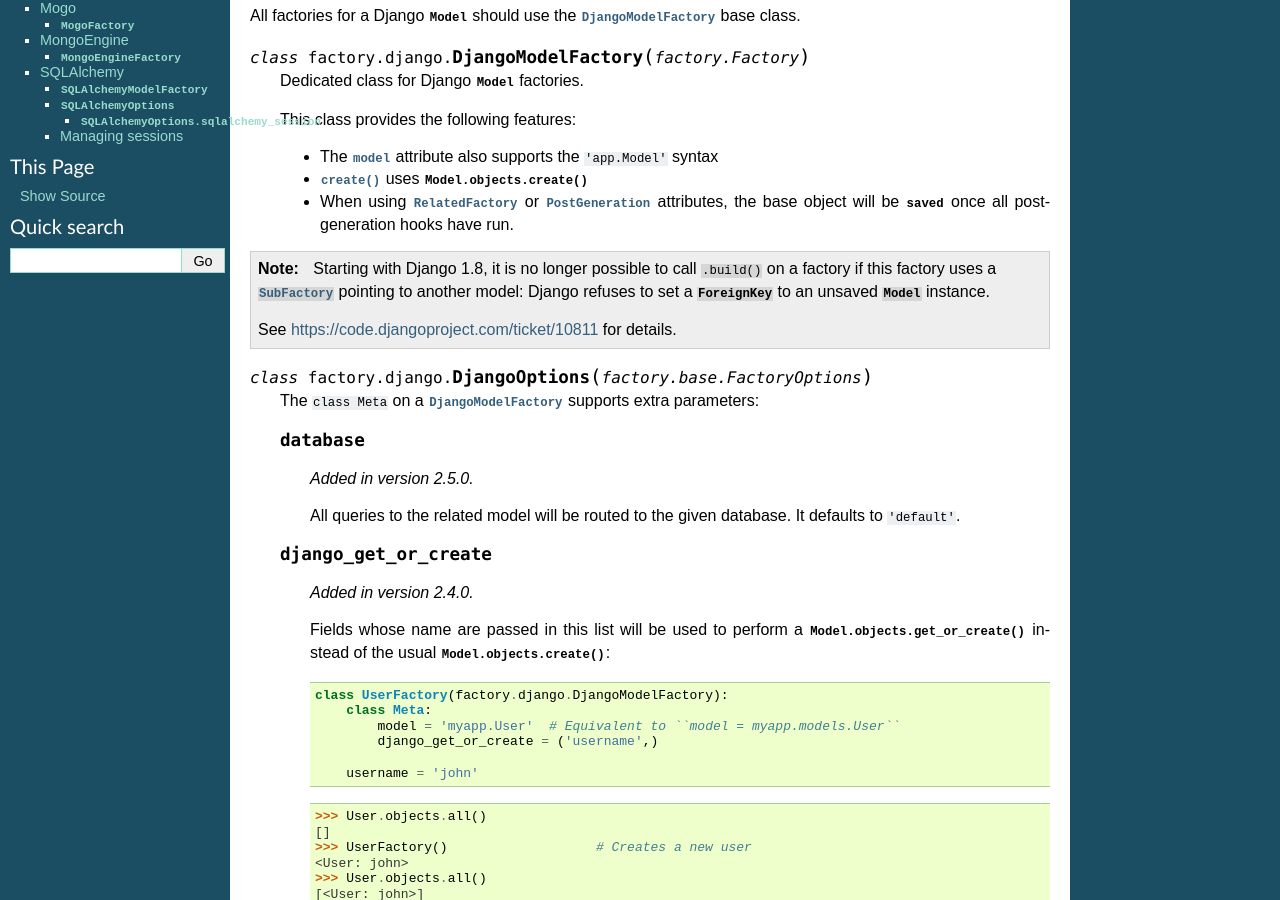
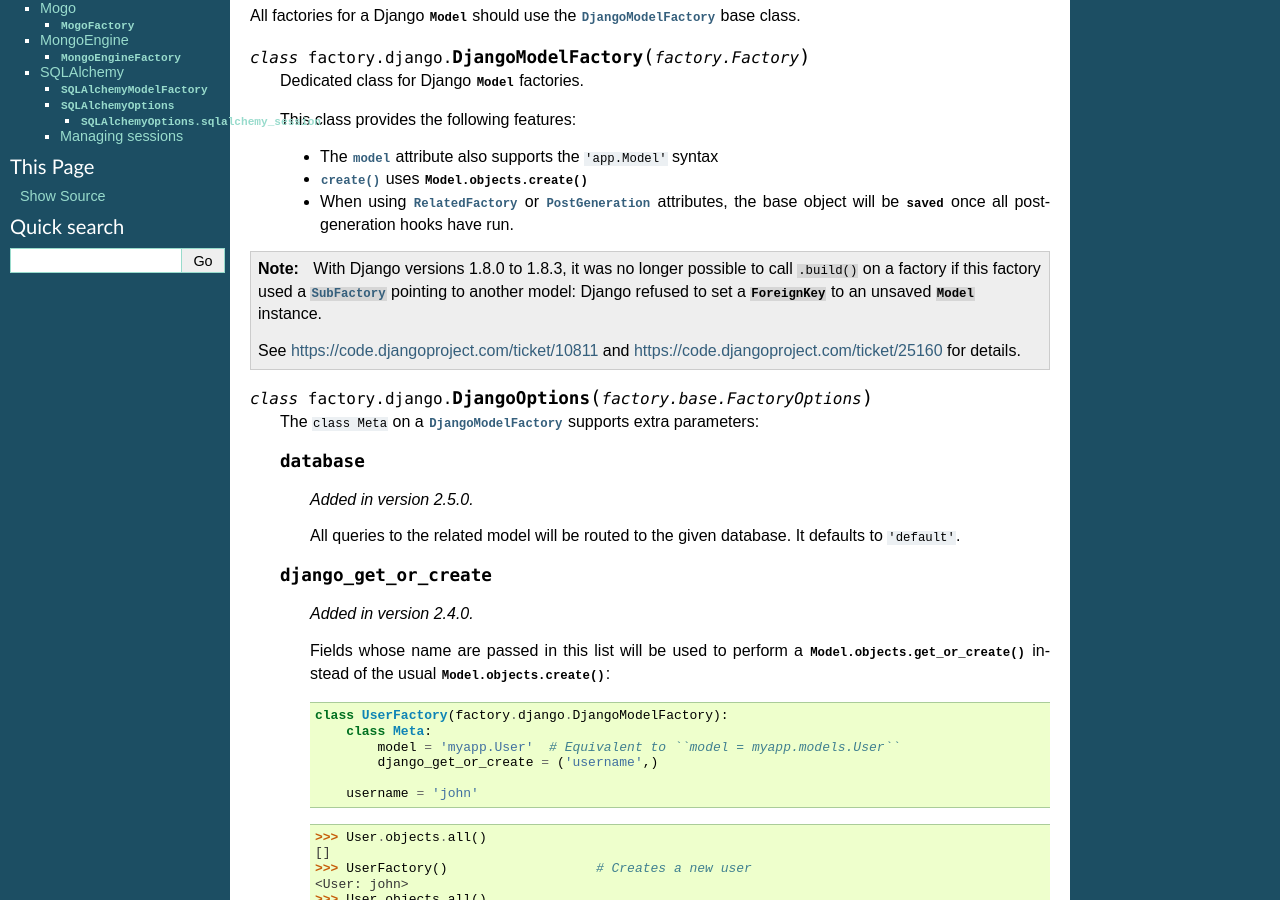
Before and after one commit to FactoryBoy/factory_boy, a Sphinx documentation site: the page built from docs/orms.rst, in a window 1280 px wide and 900 px high, scrolled down 330 px. Built offline with Sphinx 7.4.7, drawn with Linux system fonts in a browser that asks for light colours.

Commit message:
Update note on django's unsaved instance checks
This note was added to document a regression in Django 1.8.0; the
regression has been fixed in 1.8.4.

Closes #232

```diff
--- a/docs/orms.rst
+++ b/docs/orms.rst
@@ -40,12 +40,12 @@
       once all post-generation hooks have run.
 
 
-.. note:: Starting with Django 1.8, it is no longer possible to call ``.build()``
-          on a factory if this factory uses a :class:`~factory.SubFactory` pointing
-          to another model: Django refuses to set a :class:`~djang.db.models.ForeignKey`
+.. note:: With Django versions 1.8.0 to 1.8.3, it was no longer possible to call ``.build()``
+          on a factory if this factory used a :class:`~factory.SubFactory` pointing
+          to another model: Django refused to set a :class:`~djang.db.models.ForeignKey`
           to an unsaved :class:`~django.db.models.Model` instance.
 
-          See https://code.djangoproject.com/ticket/10811 for details.
+          See https://code.djangoproject.com/ticket/10811 and https://code.djangoproject.com/ticket/25160 for details.
 
 
 .. class:: DjangoOptions(factory.base.FactoryOptions)
```
